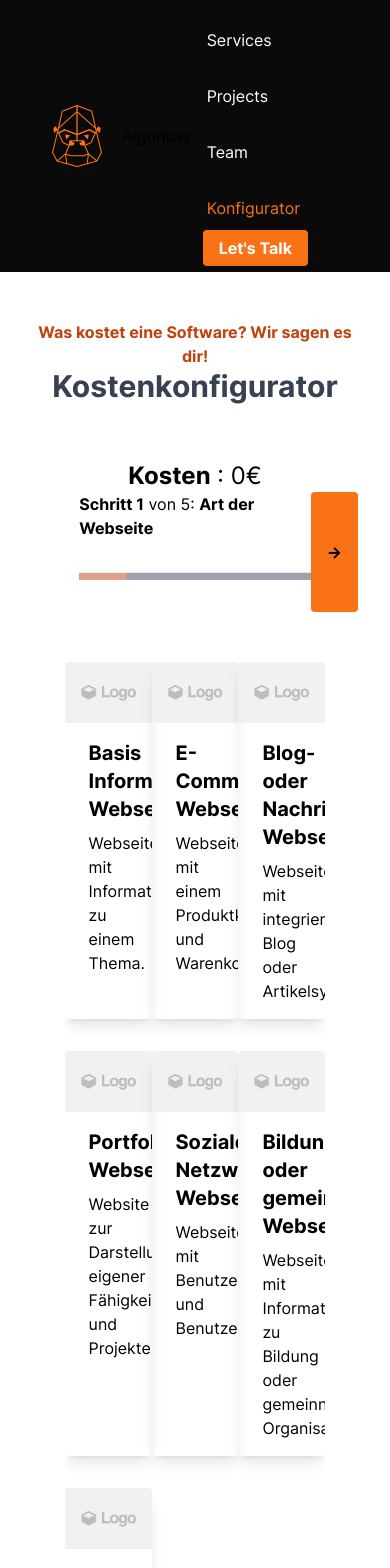
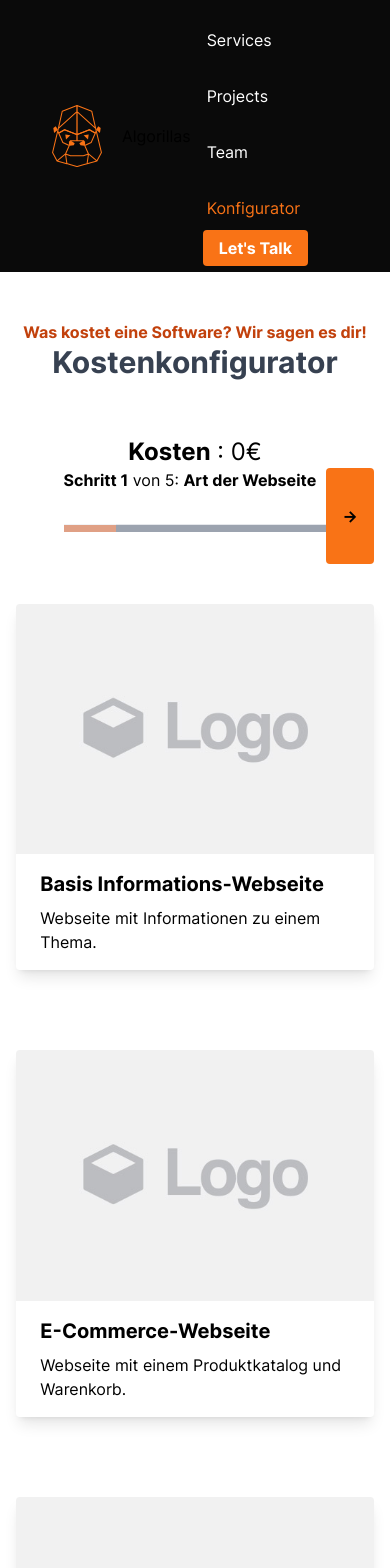
Before and after one commit to DnlPinguin/Algorillas, a Vue app: page /configurator in a window 390 px wide. Shown: the top 1568 px of the page. Built offline with nearby package versions, Linux system fonts and the light colour scheme.

Commit message:
responsivenes

```diff
--- a/src/views/ConfiguratorPage.vue
+++ b/src/views/ConfiguratorPage.vue
@@ -1,5 +1,5 @@
 <template>
-    <div class="configurator-box">
+    <div>
         <div class="text-center py-12">
             <h2 class="text-base font-bold text-orange-700">
                 Was kostet eine Software? Wir sagen es dir!
@@ -8,7 +8,8 @@
                 Kostenkonfigurator
             </h1>
         </div>
-        <div v-if="error" class="bg-red-100 border border-red-400 text-red-700 px-4 py-3 rounded relative" role="alert">
+        <div v-if="error" class="bg-red-100 border border-red-400 text-red-700 px-4 py-3 rounded relative w-11/12 mx-auto"
+            role="alert">
             <strong class="font-bold">Wat zur hölle! </strong>
             <span class="block sm:inline">{{ error }}</span>
             <span class="absolute top-0 bottom-0 right-0 px-4 py-3">
@@ -20,11 +21,11 @@
                 </svg>
             </span>
         </div>
-
+        <div v-if="activeView == 'options'">
             <h2 class="pt-2 text-2xl text-center  text-black-200">
                 <b class="font-extrabold">Kosten</b> : {{ displayCost }}€
             </h2>
-        <div class="nav-configurator">
+            <div class="flex flex-row w-11/12 mx-auto">
                 <button
                     :class="[step == 1 ? 'invisible' : '', 'bg-orange-500', 'hover:bg-orange-700', 'text-black', 'font-bold', 'py-2', 'px-4', 'rounded']"
                     v-on:click="previousStep">&larr;</button>
@@ -39,7 +40,8 @@
                     :class="[step == steps.length ? '' : '', 'bg-orange-500', 'hover:bg-orange-700', 'text-black', 'font-bold', 'py-2', 'px-4', 'rounded']"
                     v-on:click="nextStep">&rarr;</button>
             </div>
-        <ul class="app-list overflow-scroll	">
+            <ul
+                class="grid grid-cols-1 sm:grid-cols-2 md:grid-cols-3 lg:grid-cols-4 gap-20 w-11/12 mx-auto my-10 content-center ">
                 <li v-for="(option, idx) in steps[step - 1].options" v-bind:key="option + '_' + step + '_' + idx" :class="[
                     option.checked ? 'bg-orange-500 border-solid border-2 border-orange-500' : 'bg-white-400',
                     (error && !option.checked) ? 'animate:pulse border-solid border-2 border-red-500' : '',
@@ -56,7 +58,55 @@
                     </div>
                 </li>
             </ul>
+        </div>
+        <div v-if="activeView == 'overview'" class="grid grid-cols-1 sm:grid-cols-2">
 
+            <ul class="grid grid-cols-1 sm:grid-cols-2  mx-auto">
+                <li>
+                    <h3 class="font-bold">Art der Webseite</h3>
+                    <ul class="ml-4 space-y-2 list-disc  py-8">
+                        <li v-for="option in filteredOptions(1)" :key="option.name">
+                            {{ option.name }}
+                        </li>
+                    </ul>
+                </li>
+                <li>
+                    <h3 class="font-bold">Design</h3>
+                    <ul class="ml-4 space-y-2  list-disc  py-8">
+                        <li v-for="option in filteredOptions(2)" :key="option.name">
+                            {{ option.name }}
+                        </li>
+                    </ul>
+                </li>
+
+                <li>
+                    <h3 class="font-bold">Funktionalität</h3>
+                    <ul class="ml-4 space-y-2 list-disc  py-8">
+                        <li v-for="option in filteredOptions(3)" :key="option.name">
+                            {{ option.name }}
+                        </li>
+                    </ul>
+                </li>
+
+                <li>
+                    <h3 class="font-bold">Inhaltserstellung</h3>
+                    <ul class="ml-4 space-y-2 list-disc  py-8">
+                        <li v-for="option in filteredOptions(4)" :key="option.name">
+                            {{ option.name }}
+                        </li>
+                    </ul>
+                </li>
+
+                <li>
+                    <h3 class="font-bold">Wartung und Unterstützung</h3>
+                    <ul class="ml-4 space-y-2 list-disc  py-8">
+                        <li v-for="option in filteredOptions(5)" :key="option.name">
+                            {{ option.name }}
+                        </li>
+                    </ul>
+                </li>
+            </ul>
+        </div>
     </div>
 </template>
 <script>
@@ -74,6 +124,7 @@ export default {
             interval: false,
             calculating: false,
             error: false,
+            activeView: 'options', // 'overview',  //options
             steps: [
                 {
                     id: 1,
@@ -277,6 +328,13 @@ export default {
             ]
         }
     },
+    computed: {
+        filteredOptions() {
+            return (stepIndex) => {
+                return this.steps[stepIndex - 1].options.filter(option => option.checked);
+            }
+        }
+    },
     methods: {
         nextStep() {
             if (this.steps[this.step - 1].options.filter(option => option.checked).length == 0) {
@@ -286,15 +344,22 @@ export default {
             if (this.step < 5) {
                 this.error = false;
                 this.step++;
+                return
             }
+            this.activeView = "overview"
         },
         previousStep() {
+            if (this.activeView == "overview") {
+                this.activeView = "options"
+                return;
+            }
             if (this.step > 1) {
                 this.step--;
             }
         },
         addOptionToCard(option) {
             this.calculating = true;
+            this.error = false;
             if (option.checked) {
                 option.checked = false;
                 this.totalCost -= option.cost;
@@ -325,19 +390,6 @@ export default {
 }
 </script>
 <style scoped>
-.configurator-box {
-    display: block;
-    flex-direction: column;
-    padding-left: 2rem;
-    padding-right: 2rem;
-    box-shadow: 0 0 10px rgba(0, 0, 0, 0.3);
-}
-
-.nav-configurator {
-    display: flex;
-    flex-direction: row;
-}
-
 .progress-stepper {
     width: 90%;
     margin: auto;
--- a/src/views/ProjectPage.vue
+++ b/src/views/ProjectPage.vue
@@ -9,12 +9,12 @@
                     Unsere abgeschlossenen Projekte
                 </h1>
             </div>
-            <div class="grid gap-x-20 lg:grid-cols-2">
+            <div class="grid gap-x-20 lg:grid-cols-2 ">
                 <div v-for="(project, idx) in projects" :key="project.name + '_' + idx" class="mb-40 lg:mb-20">
-                    <div class="relative mb-6 overflow-hidden rounded-lg bg-cover bg-no-repeat shadow-lg dark:shadow-black/20 bg-[50%]"
+                    <div class="relative mb-6 overflow-hidden rounded-lg  bg-cover bg-no-repeat shadow-lg dark:shadow-black/20 bg-[50%]"
                         data-te-ripple-init data-te-ripple-color="light">
                         <img v-bind:src="require('@/assets/images/' + project.image)" class="w-full" />
-                        <a href="#!">
+                        <a href="https://chartermainz.de">
                             <div
                                 class="mask absolute top-0 right-0 bottom-0 left-0 h-full w-full overflow-hidden bg-fixed opacity-0 transition duration-300 ease-in-out hover:opacity-100 bg-[hsla(0,0%,98.4%,0.2)]">
                             </div>
```
Lines whose indentation alone changed are shown as unchanged.
